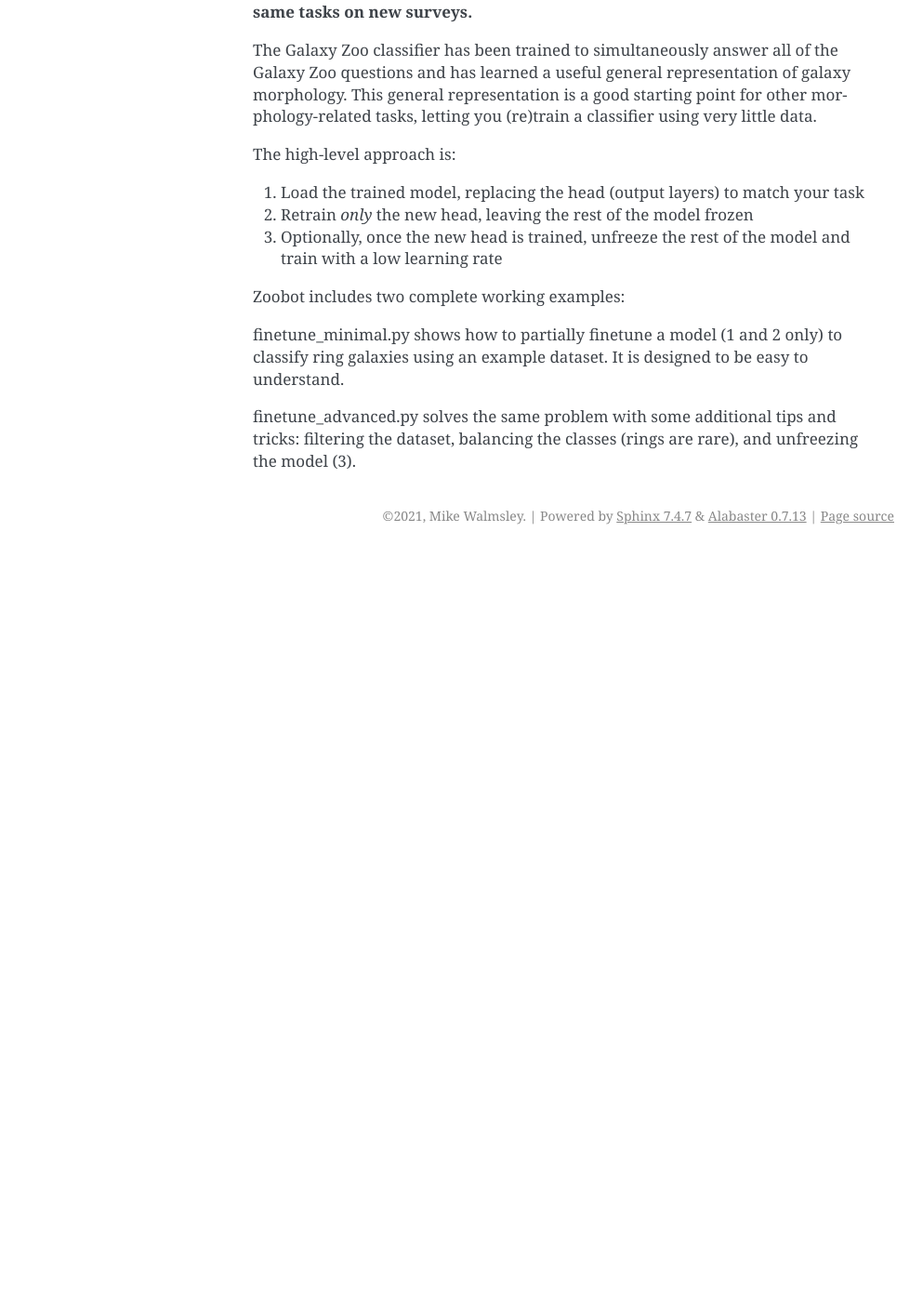
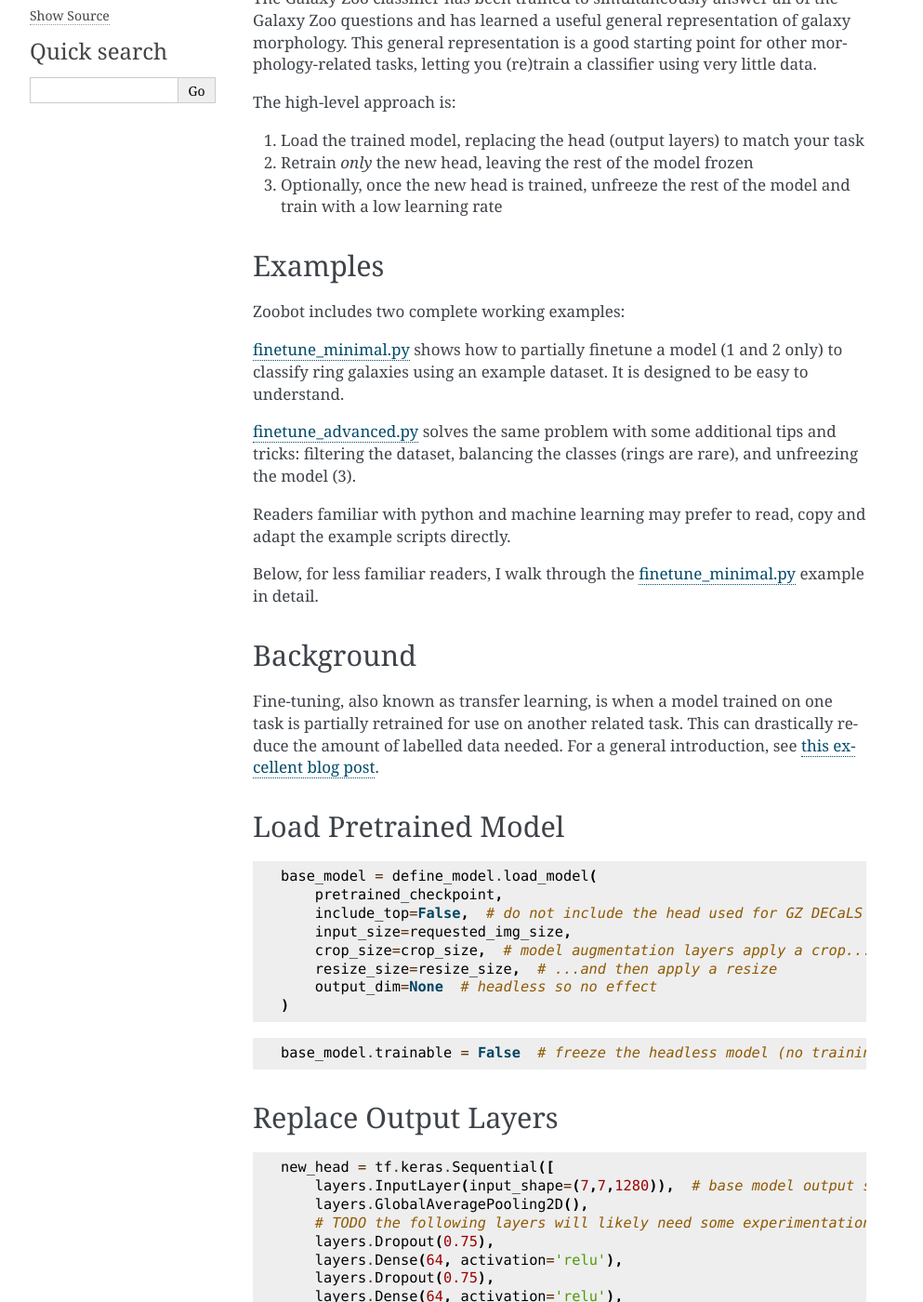
Before and after one commit to mwalmsley/zoobot, a Sphinx documentation site: the page built from docs/usage/finetuning.rst, in a window 1280 px wide and 1400 px high, scrolled down 270 px. Shown: the whole window at 93% size, without its empty margins (148-1141 px from the left). Built offline with Sphinx 7.4.7, drawn with Linux system fonts in a browser that asks for light colours; before the commit the page ends 900 px from its top, so only the background shows below that; some of the changed text lies outside the part shown.

Commit message:
Update docs

```diff
--- a/docs/usage/finetuning.rst
+++ b/docs/usage/finetuning.rst
@@ -17,20 +17,104 @@ The high-level approach is:
 2. Retrain *only* the new head, leaving the rest of the model frozen
 3. Optionally, once the new head is trained, unfreeze the rest of the model and train with a low learning rate
 
+Examples
+---------------------
+
 Zoobot includes two complete working examples:
 
-finetune_minimal.py shows how to partially finetune a model (1 and 2 only) to classify ring galaxies using an example dataset.
+`finetune_minimal.py <https://github.com/mwalmsley/zoobot/blob/main/finetune_minimal.py>`_ shows how to partially finetune a model (1 and 2 only) to classify ring galaxies using an example dataset.
 It is designed to be easy to understand.
 
-finetune_advanced.py solves the same problem with some additional tips and tricks: filtering the dataset, balancing the classes (rings are rare), and unfreezing the model (3).
+`finetune_advanced.py <https://github.com/mwalmsley/zoobot/blob/main/finetune_advanced.py>`_ solves the same problem with some additional tips and tricks: filtering the dataset, balancing the classes (rings are rare), and unfreezing the model (3).
 
-.. Readers familiar with python and machine learning may prefer to read, copy and adapt the example scripts directly.
+Readers familiar with python and machine learning may prefer to read, copy and adapt the example scripts directly.
 
-.. Below, for less familiar readers, I walk through the ``finetune_minimal.py`` example in detail.
+Below, for less familiar readers, I walk through the `finetune_minimal.py <https://github.com/mwalmsley/zoobot/blob/main/finetune_minimal.py>`__ example in detail.
 
-.. Fine-Tuning Step by Step
-.. ^^^^^^^^^^^^^^^^^^^^^^^^
+Background
+---------------------
 
-.. Fine-tuning, also known as transfer learning, is when a model trained on one task is partially retrained for use on another related task.
-.. This can drastically reduce the amount of labelled data needed.
-.. For a general introduction, see `this excellent blog post <https://blog.keras.io/building-powerful-image-classification-models-using-very-little-data.html>`_.
+Fine-tuning, also known as transfer learning, is when a model trained on one task is partially retrained for use on another related task.
+This can drastically reduce the amount of labelled data needed.
+For a general introduction, see `this excellent blog post <https://blog.keras.io/building-powerful-image-classification-models-using-very-little-data.html>`_.
+
+
+Load Pretrained Model
+---------------------
+
+.. code-block::
+
+    base_model = define_model.load_model(
+        pretrained_checkpoint,
+        include_top=False,  # do not include the head used for GZ DECaLS - we will add our own head
+        input_size=requested_img_size,
+        crop_size=crop_size,  # model augmentation layers apply a crop...
+        resize_size=resize_size,  # ...and then apply a resize
+        output_dim=None  # headless so no effect
+    )
+
+.. code-block::
+
+    base_model.trainable = False  # freeze the headless model (no training allowed)
+
+
+Replace Output Layers
+---------------------
+
+.. code-block::
+
+    new_head = tf.keras.Sequential([
+        layers.InputLayer(input_shape=(7,7,1280)),  # base model output shape
+        layers.GlobalAveragePooling2D(),
+        # TODO the following layers will likely need some experimentation
+        layers.Dropout(0.75),
+        layers.Dense(64, activation='relu'),
+        layers.Dropout(0.75),
+        layers.Dense(64, activation='relu'),
+        layers.Dropout(0.75),
+        layers.Dense(1, activation="sigmoid", name='sigmoid_output')
+    ])
+
+output should be one neuron w/ sigmoid for binary classification...
+
+layers.Dense(3, activation="softmax", name="softmax_output")  # ...or N neurons w/ softmax for N-class classification
+
+
+Stick the new head on the pretrained base model
+
+.. code-block::
+
+    model = tf.keras.Sequential([
+        tf.keras.Input(shape=(requested_img_size, requested_img_size, 1)),
+        base_model,
+        new_head
+    ])
+
+Train
+-----------
+
+.. code-block::
+
+    model.compile(
+        loss=tf.keras.losses.binary_crossentropy,
+        optimizer=tf.keras.optimizers.Adam(learning_rate=0.001),  # normal learning rate is okay
+        metrics=['accuracy']
+    )
+
+.. code-block::
+
+    train_config = training_config.TrainConfig(
+        log_dir='save/model/here',
+        epochs=80,
+        patience=10  # early stopping: if val loss does not improve for this many epochs in a row, end training
+    )
+
+    training_config.train_estimator(
+        model,
+        train_config,  # how to train e.g. epochs, patience
+        preprocess_config,  # how to preprocess data before model
+        train_dataset,
+        val_dataset
+    )
+
+Will save to...
--- a/docs/usage/overview.rst
+++ b/docs/usage/overview.rst
@@ -1,5 +1,7 @@
-Overview
-========
+.. _components:
+
+Components
+==========
 
 Training deep learning models involves many steps and choices.
 Zoobot aims to provide a simple function for each step, tailored to astronomers classifying galaxies.
```
Also changed, not shown: other parts of docs/usage/finetuning.rst (+1 -1 lines), docs/index.rst (+24 -2 lines), docs/usage/decals.rst (+7 -7 lines).
